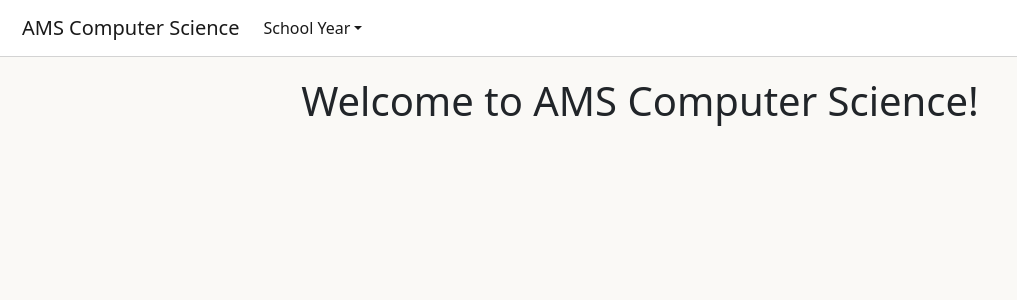
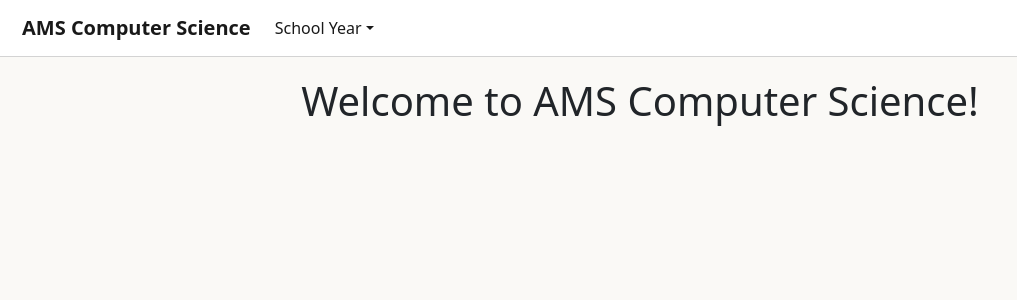
Before and after one commit to JackPadalino/amscsapp, a Django app: page / in a window 1280 px wide. Shown: the top 300 px of the page, without its empty margins (0-1017 px from the left). Run offline with Django 4.2, Linux system fonts and the light colour scheme.

```diff
--- a/main/templates/main/base.html
+++ b/main/templates/main/base.html
@@ -16,7 +16,7 @@
     <!--<nav class="navbar navbar-expand-lg bg-light">-->
     <nav class="navbar navbar-expand-md navbar-light">
         <div class="container-fluid">
-            <a class="navbar-brand" href="{% url 'main-home' %}">AMS Computer Science</a>
+            <a class="navbar-brand" href="{% url 'main-home' %}"><b>AMS Computer Science</b></a>
             <button class="navbar-toggler" type="button" data-bs-toggle="collapse"
                 data-bs-target="#navbarSupportedContent" aria-controls="navbarSupportedContent" aria-expanded="false"
                 aria-label="Toggle navigation">
```
